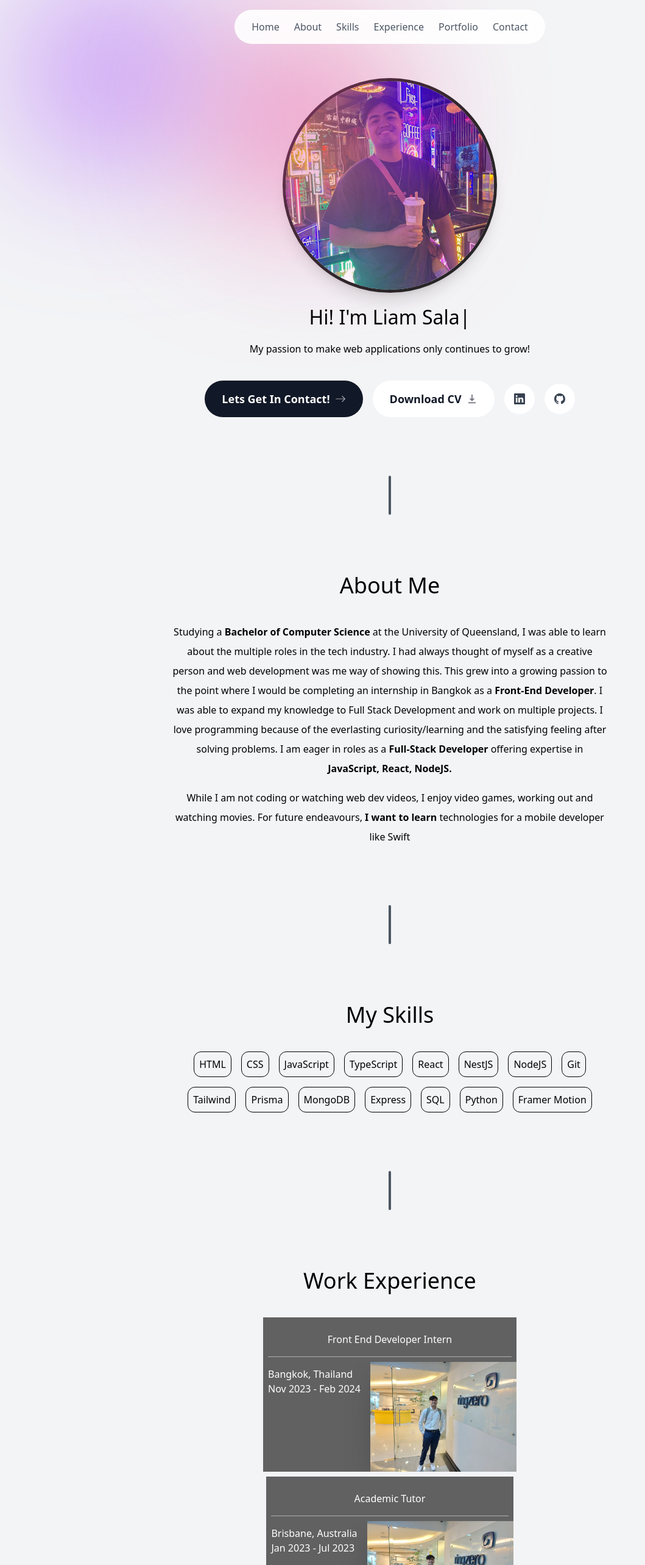
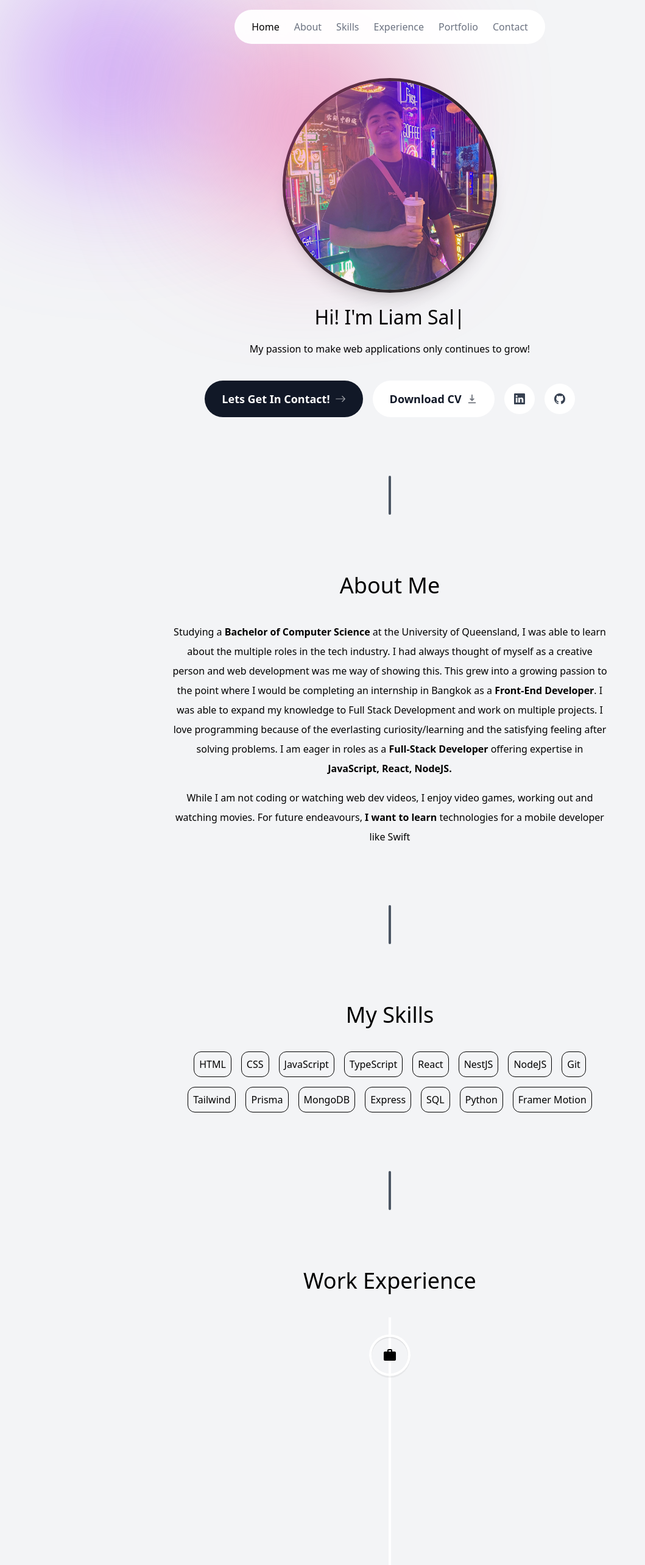
Before and after one commit to LiamSalangsang/portfolio2024, a React (Vite) app: page / in a window 1280 px wide. Shown: the top 2566 px of the page at 61% size, without its empty margins (0-1059 px from the left). Built offline with nearby package versions, Linux system fonts and the light colour scheme.

Commit message:
adding work experience
refining work time line and plannng next to add some color

```diff
--- a/package.json
+++ b/package.json
@@ -14,7 +14,8 @@
     "react": "^18.2.0",
     "react-dom": "^18.2.0",
     "react-icons": "^5.0.1",
-    "react-type-animation": "^3.2.0"
+    "react-type-animation": "^3.2.0",
+    "react-vertical-timeline-component": "^3.6.0"
   },
   "devDependencies": {
     "@types/react": "^18.2.43",
--- a/src/App.jsx
+++ b/src/App.jsx
@@ -10,7 +10,7 @@ import Skills from "./page/Skills";
 
 
 const App = () => {
-  return <div className="flex flex-col items-center bg-gray-100 z-[-100] h-[4000px]">
+  return <div className="flex flex-col items-center bg-gray-100 z-[-100]">
   <NavigationBar/>
   <Circle/>
   <Main/>
--- a/src/components/NavigationBar.jsx
+++ b/src/components/NavigationBar.jsx
@@ -1,4 +1,5 @@
 import { links } from '../lib/data.js';
+import { useState } from 'react';
 
 const ScrollToSection= (sectionID) =>{
   const selected = document.getElementById(sectionID.slice(1));
@@ -12,11 +13,15 @@ const ScrollToSection= (sectionID) =>{
 }
 
 const NavigationBar = () => {
+  const [ active, setActive ] = useState("#home");
+
+
   return <header className=' z-[100] fixed top-4'>
-    <nav className='bg-white/90 px-7 py-4 rounded-full'>
+    <nav className='bg-white/95 px-7 py-4 rounded-full'>
       <ul className=" flex gap-6 ">
         {links.map((link)=> {
-          return <div key = {link.hash} ><button onClick = {()=>ScrollToSection(link.hash)} className = 'text-gray-600 hover:text-black ease-in duration-200' >{link.name}</button></div>
+          return <div key = {link.hash} ><button onClick = {()=>{(ScrollToSection(link.hash)); setActive(link.hash);}} className={`hover:text-black transition ${active === link.hash ? 'text-black font-[500]' : 'text-gray-500'}`}
+          >{link.name}</button></div>
         })}
       </ul>
     </nav>
--- a/src/lib/data.js
+++ b/src/lib/data.js
@@ -32,14 +32,21 @@ export const experience = [
     title: "Front End Developer Intern",
     location: "Bangkok, Thailand",
     timeWorked: "Nov 2023 -  Feb 2024",
-    achievements: [],
+    achievements: ["dsdksdsds", "sdnksndknskd", "dmsmdksmdkms"],
     photos: companyIMG,
   },
   {
     title: "Academic Tutor",
     location: "Brisbane, Australia",
     timeWorked: "Jan 2023 - Jul 2023",
-    achievements: [],
+    achievements: ["dsdksdsds", "sdnksndknskd", "dmsmdksmdkms"],
+    photos: companyIMG,
+  },
+  {
+    title: "McDonalds Crew Trainer",
+    location: "Brisbane, Australia",
+    timeWorked: "Jan 2018 - Nov 2022",
+    achievements: ["dsdksdsds", "sdnksndknskd", "dmsmdksmdkms"],
     photos: companyIMG,
   },
 ];
--- a/src/page/Skills.jsx
+++ b/src/page/Skills.jsx
@@ -8,10 +8,10 @@ const Skills = () => {
     <SectionHeading> My Skills </SectionHeading>
 
     <div className="flex justify-center">
-        <section className="flex gap-4  w-[55%] flex-wrap justify-center text-center">{skillsData.map((skill,idx)=> { return <div key = {idx} className="p-2 hover:p-4 ease-in duration-100 rounded-xl border border-black">{skill}</div>})}</section>
+        <section className="flex gap-4  w-[55%] flex-wrap justify-center text-center">{skillsData.map((skill,idx)=> { return <div key = {idx} className={` ${idx % 2 == 0 ? 'hover:text-white hover:bg-gray-500 transition':'hover:bg-gray-300 hover:p-4 ease-in-out duration-100'} p-2 rounded-xl border border-black`}>{skill}</div>})}</section>
     </div>
 
-  </section>) ;
+  </section>)
 };
 
 export default Skills;
--- a/src/page/WorkExperience.jsx
+++ b/src/page/WorkExperience.jsx
@@ -1,15 +1,34 @@
 import React from "react";
 import SectionHeading from "../components/SectionHeading";
-import ExperienceSection from "../components/ExperienceSection";
+// import ExperienceSection from "../components/ExperienceSection";
 import { experience } from "../lib/data";
+import {
+  VerticalTimeline,
+  VerticalTimelineElement,
+} from "react-vertical-timeline-component";
+import "react-vertical-timeline-component/style.min.css";
+import { MdWork } from "react-icons/md";
 
 const WorkExperience = () => {
   return (
     <section id="experience">
       <SectionHeading> Work Experience </SectionHeading>
-      <main className="flex flex-col items-center gap-2">
-        {experience.map((exp,idx)=> (<React.Fragment key= {idx}><ExperienceSection {...exp}/></React.Fragment>))}
-      </main>
+      <VerticalTimeline>
+        {experience.map((exp, idx) => {
+          return (
+            <React.Fragment key={idx}>
+                <VerticalTimelineElement icon={<MdWork />}>
+                  <div className="border-b border-black uppercase text-[0.9rem]">{exp.title}</div>
+                  <p>{exp.location}</p>
+                  <p>
+                    kdnskndsndksnksncjsnjsncjkdbdckjwbkcjsdcjsbd
+                  </p>
+                  <img className = 'w-[50rem]' src={exp.photos} alt="" />
+                </VerticalTimelineElement>
+            </React.Fragment>
+          );
+        })}
+      </VerticalTimeline>
     </section>
   );
 };
```
Also changed, not shown: 1 other file (tests, documents, lock files or other folders).
